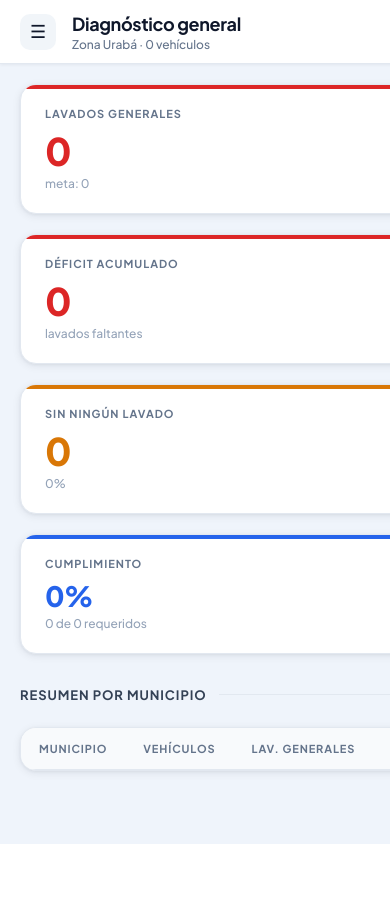
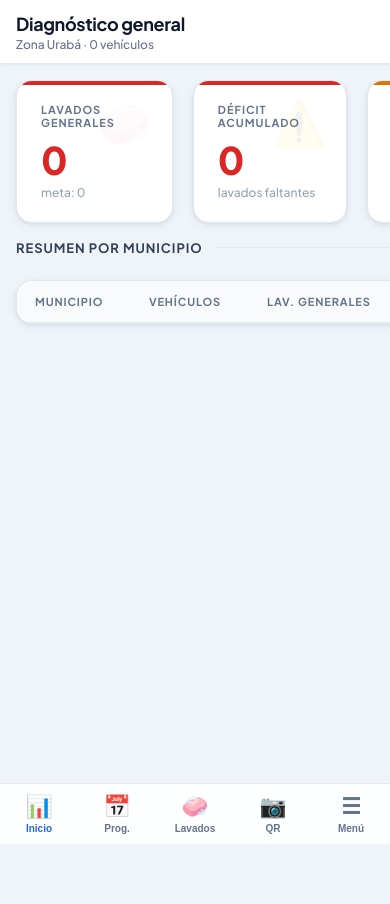
Before and after one commit to JosmarBrango/APP-LAVADOS-FINAL-FT, a Flask app: page / in a window 390 px wide; the page is wider, and only the part inside the window is pictured. Before the commit the page ends 844 px from the top of that part, so only its background shows below. Run offline with Flask 3, Linux system fonts and the light colour scheme; data that the repository does not hold is empty; some libraries are stand-ins or nearby versions.

Commit message:
Mejoras UI para móviles: barra de navegación inferior y carrusel de KPIs

```diff
--- a/static/css/style.css
+++ b/static/css/style.css
@@ -277,15 +277,14 @@ body {
 .kpi-s  { font-size: 12px; color: var(--muted2); font-weight: 500; }
 .kpi-ico { position: absolute; top: 18px; right: 20px; opacity: .07; font-size: 44px; line-height: 1; }
 
-/* ── Tables ───────────────────────────────────────────────── */
+/* ── Tables ─────────────────────────────────────────────── */
 .table-wrap {
-  background: var(--surface);
-  border: 1px solid var(--border);
-  border-radius: var(--radius-lg);
-  overflow: hidden;
-  box-shadow: var(--shadow-sm);
+  width: 100%; border: 1px solid var(--border);
+  border-radius: var(--radius-lg); overflow-x: auto;
+  -webkit-overflow-scrolling: touch;
+  background: var(--surface); box-shadow: var(--shadow-sm);
 }
-.tbl { width: 100%; border-collapse: collapse; font-size: 13px; }
+.tbl { width: 100%; border-collapse: collapse; font-size: 13px; min-width: 650px; }
 .tbl th {
   padding: 14px 18px; font-size: 11px; font-weight: 700;
   text-transform: uppercase; letter-spacing: .08em;
@@ -482,6 +481,23 @@ body {
 ::-webkit-scrollbar-thumb { background: var(--border2); border-radius: 3px; }
 ::-webkit-scrollbar-thumb:hover { background: var(--muted2); }
 
+/* ── Bottom Nav (Mobile) ──────────────────────────────────── */
+.bottom-nav {
+  display: none; position: fixed; bottom: 0; left: 0; width: 100%;
+  background: rgba(255, 255, 255, 0.85); backdrop-filter: blur(16px);
+  -webkit-backdrop-filter: blur(16px); border-top: 1px solid rgba(0,0,0,0.08);
+  z-index: 100; justify-content: space-around;
+  padding: 10px 0 calc(10px + env(safe-area-inset-bottom));
+}
+.bn-item {
+  display: flex; flex-direction: column; align-items: center; justify-content: center;
+  color: var(--muted); font-size: 10px; font-weight: 600; text-decoration: none;
+  border: none; background: transparent; cursor: pointer; transition: color .2s;
+  flex: 1;
+}
+.bn-item.active { color: var(--accent); }
+.bn-icon { font-size: 22px; margin-bottom: 3px; }
+
 /* ── Sidebar overlay (mobile) ─────────────────────────────── */
 .sidebar-overlay { display: none; position: fixed; inset: 0; background: rgba(10,20,40,.5); backdrop-filter: blur(3px); z-index: 90; }
 
@@ -491,18 +507,25 @@ body {
 }
 
 @media (max-width: 860px) {
-  .sidebar { transform: translateX(-100%); transition: transform 0.3s cubic-bezier(0.4,0,0.2,1), width 0.28s; width: var(--sb-w) !important; }
+  .sidebar { transform: translateX(-100%); transition: transform 0.3s cubic-bezier(0.4,0,0.2,1), width 0.28s; width: var(--sb-w) !important; z-index: 95; }
   .sidebar.mobile-open { transform: translateX(0); }
   .sidebar-overlay.open { display: block; animation: fadeIn 0.3s ease; }
-  .main, .main.collapsed { margin-left: 0; }
-  .menu-toggle { display: flex; }
-  .topbar { padding: 0 20px; }
-  .content { padding: 20px; }
+  .main, .main.collapsed { margin-left: 0; margin-bottom: 60px; } /* Space for bottom nav */
+  .menu-toggle { display: none !important; } /* Hide hamburger */
+  .topbar { padding: 0 16px; }
+  .content { padding: 16px; }
+  .bottom-nav { display: flex; }
 }
 
 @media (max-width: 540px) {
-  .kpi-grid { grid-template-columns: 1fr; }
+  .kpi-grid {
+    display: flex; overflow-x: auto; scroll-snap-type: x mandatory;
+    padding-bottom: 12px; margin: 0 -16px; padding-left: 16px; padding-right: 16px;
+  }
+  .kpi-grid::-webkit-scrollbar { display: none; }
+  .kpi-card { min-width: 85%; scroll-snap-align: center; }
   .filter-bar { flex-direction: column; align-items: stretch; }
   .filter-bar > * { width: 100% !important; }
   .tbl-count { margin-left: 0; }
+  .qr-alert { min-width: calc(100% - 32px); right: 16px; top: 16px; }
 }
--- a/templates/index.html
+++ b/templates/index.html
@@ -4,7 +4,7 @@
 <meta charset="UTF-8">
 <meta name="viewport" content="width=device-width, initial-scale=1.0">
 <title>Flota Urabá — Panel de Lavados</title>
-<link rel="stylesheet" href="{{ url_for('static', filename='css/style.css') }}">
+<link rel="stylesheet" href="{{ url_for('static', filename='css/style.css') }}?v=13">
 <script src="https://cdnjs.cloudflare.com/ajax/libs/Chart.js/4.4.1/chart.umd.js"></script>
 <script src="https://cdnjs.cloudflare.com/ajax/libs/qrcodejs/1.0.0/qrcode.min.js"></script>
 <script src="https://unpkg.com/html5-qrcode"></script>
@@ -14,6 +14,25 @@
 <div class="app">
   <!-- Mobile overlay -->
   <div class="sidebar-overlay" onclick="closeSidebarMobile()"></div>
+
+  <!-- Bottom Navigation (Mobile Only) -->
+  <div class="bottom-nav">
+    <button class="bn-item active" onclick="showView('diagnostico', document.querySelector('.nav-item[onclick*=\'diagnostico\']')); document.querySelectorAll('.bn-item').forEach(b=>b.classList.remove('active')); this.classList.add('active');">
+      <span class="bn-icon">📊</span><span class="bn-text">Inicio</span>
+    </button>
+    <button class="bn-item" onclick="showView('programacion', document.querySelector('.nav-item[onclick*=\'programacion\']')); document.querySelectorAll('.bn-item').forEach(b=>b.classList.remove('active')); this.classList.add('active');">
+      <span class="bn-icon">📅</span><span class="bn-text">Prog.</span>
+    </button>
+    <button class="bn-item" onclick="showView('lavados', document.querySelector('.nav-item[onclick*=\'lavados\']')); document.querySelectorAll('.bn-item').forEach(b=>b.classList.remove('active')); this.classList.add('active');">
+      <span class="bn-icon">🧼</span><span class="bn-text">Lavados</span>
+    </button>
+    <button class="bn-item" onclick="showView('historial', document.querySelector('.nav-item[onclick*=\'historial\']')); document.querySelectorAll('.bn-item').forEach(b=>b.classList.remove('active')); this.classList.add('active');">
+      <span class="bn-icon">📷</span><span class="bn-text">QR</span>
+    </button>
+    <button class="bn-item" onclick="document.getElementById('sidebar').classList.add('mobile-open'); document.querySelector('.sidebar-overlay').classList.add('open');">
+      <span class="bn-icon">☰</span><span class="bn-text">Menú</span>
+    </button>
+  </div>
 
   <!-- ═══ SIDEBAR ════════════════════════════════════════════════ -->
   <aside class="sidebar" id="sidebar">
```
